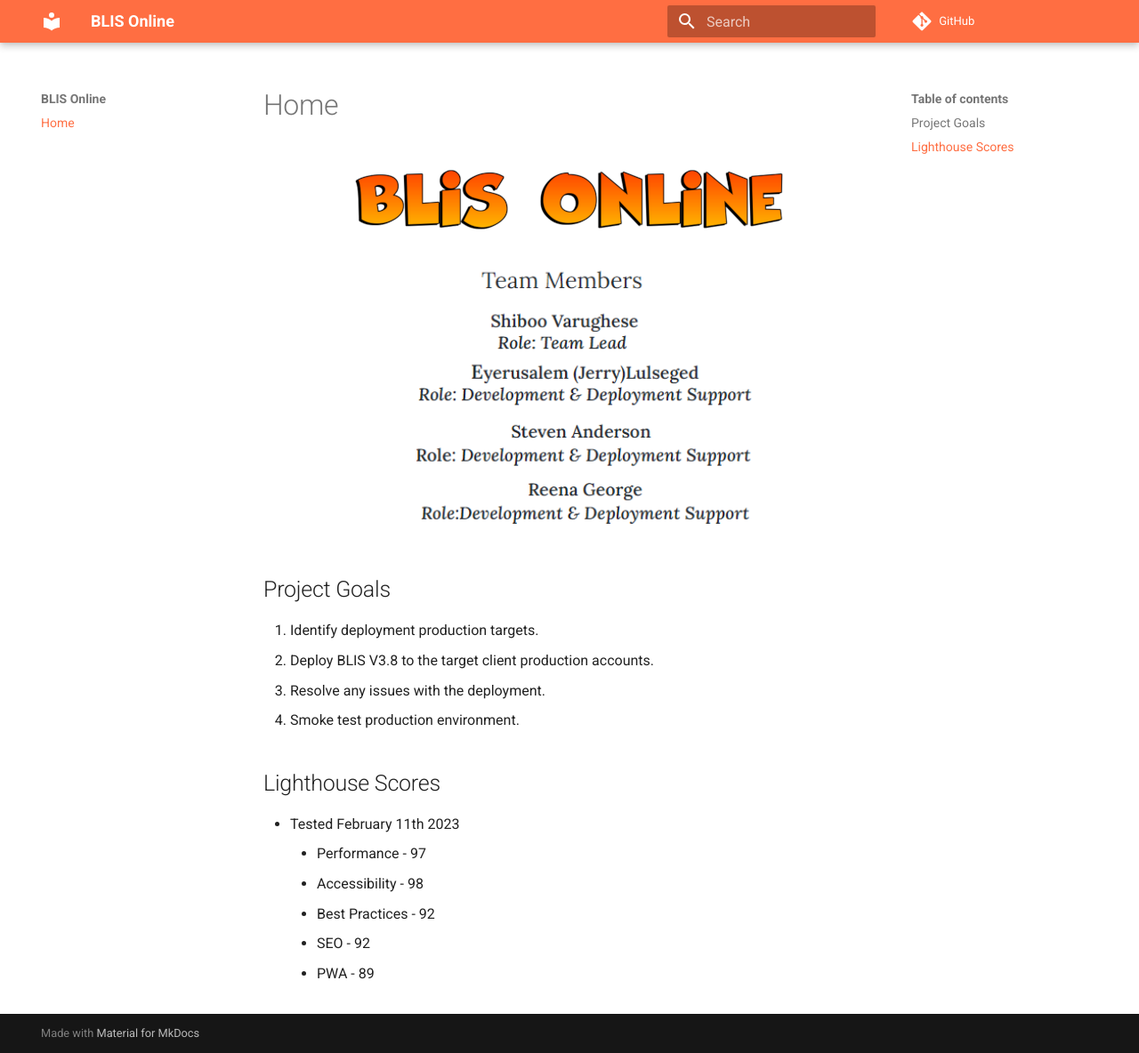
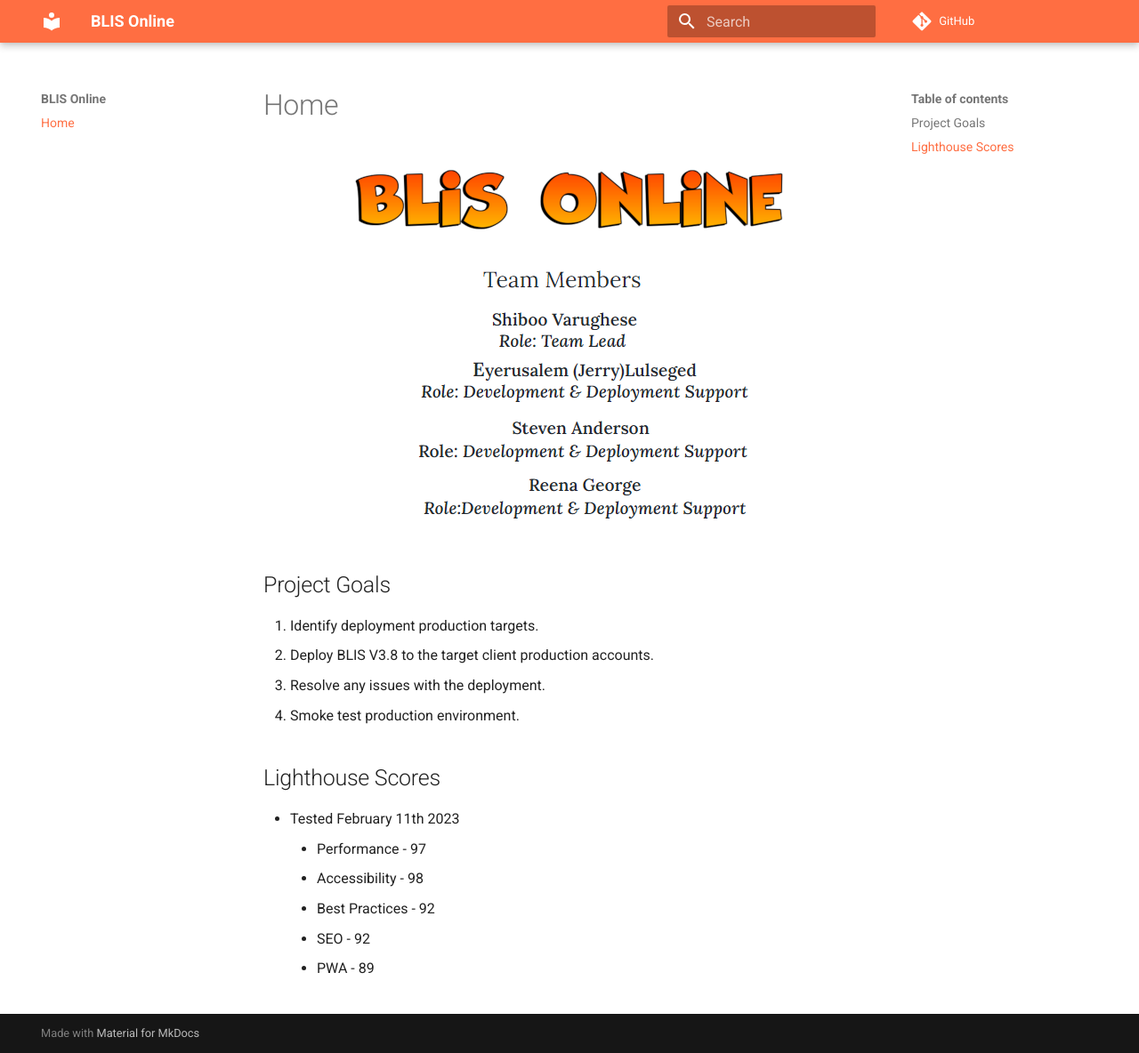
Before and after one commit to blisonline/blisonline.github.io, an MkDocs documentation site: the page built from docs/index.md, in a window 1280 px wide and 1184 px high. Shown: the whole window at 89% size. Built offline with MkDocs 1.6.1 and Material for MkDocs 9.7.7, drawn with Linux system fonts in a browser that asks for light colours; comment, search, counter and statistics services are not loaded.

Commit message:
Fix team members dimensions

```diff
--- a/docs/index.md
+++ b/docs/index.md
@@ -1,7 +1,7 @@
 <center><img src = "assets/blisheader.png" alt="BLIS Online Team" width="500" height="88"></center>
 
 
-<center><img src = "assets/team-members.png" alt="Team Members - Eyerusalem (Jerry) Lulseged, Steven Anderson, Shiboo Varughese, Reena George" width="460" height="408"></center>
+<center><img src = "assets/team-members.png" alt="Team Members - Eyerusalem (Jerry) Lulseged, Steven Anderson, Shiboo Varughese, Reena George" width="452" height="317"></center>
 
 
 ## Project Goals
```
